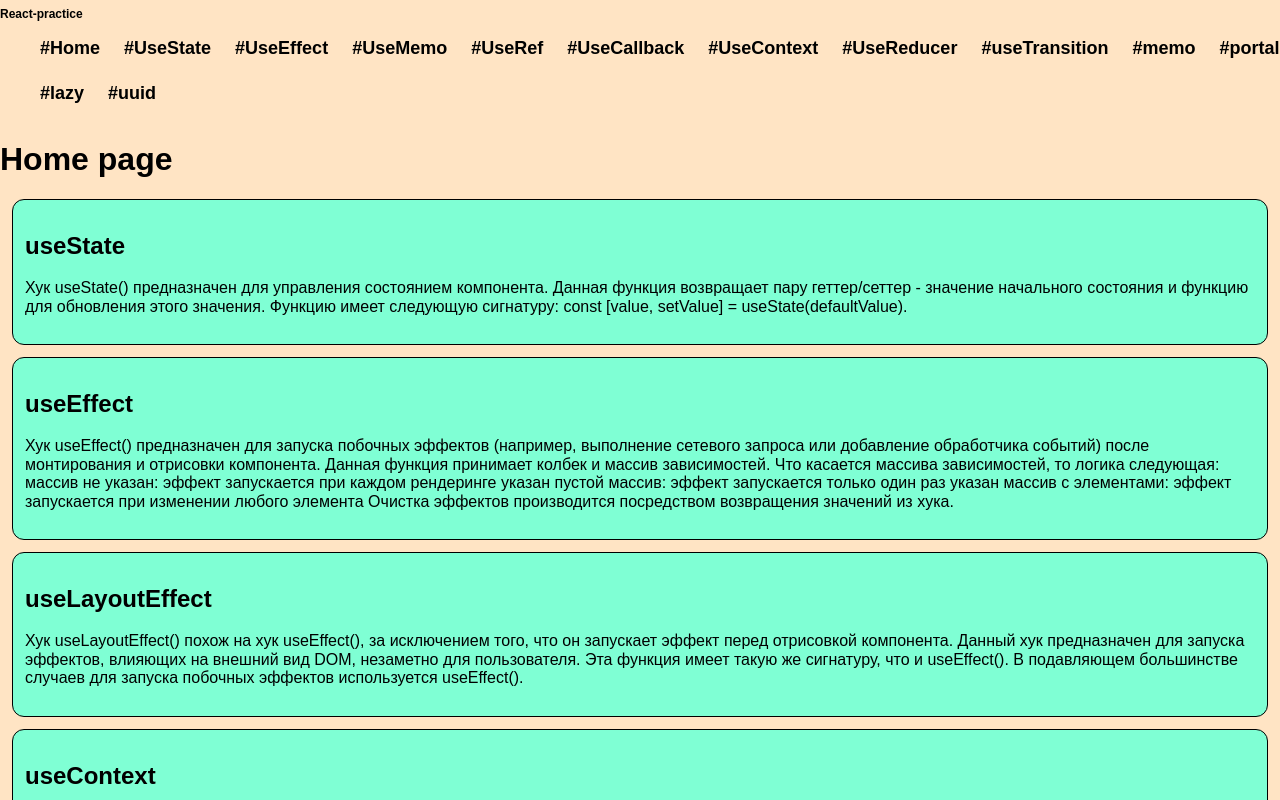
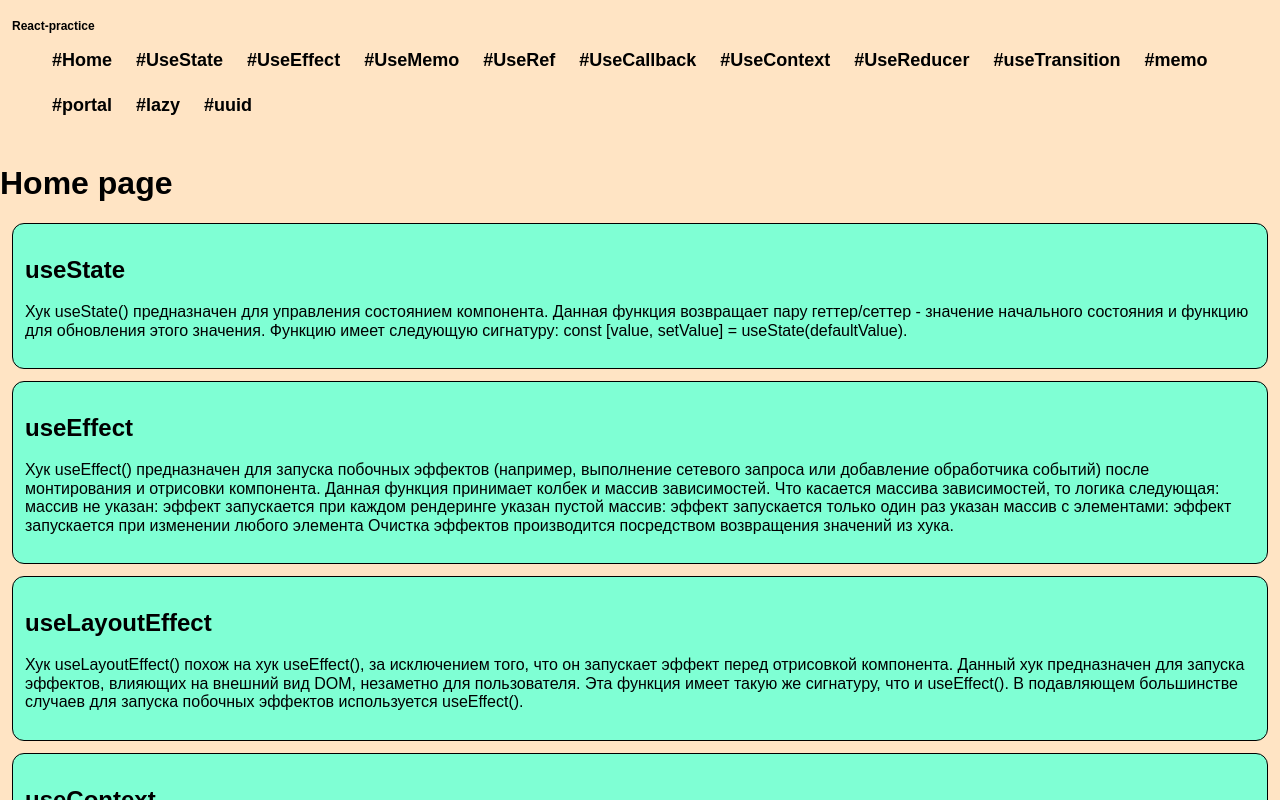
Before and after one commit to ArtemDubovov/-react-practice, a React (Create React App) app: page / in a window 1280 px wide. Shown: the top 800 px of the page. Built offline with nearby package versions, Linux system fonts and the light colour scheme; a web font is replaced by a local one.

Commit message:
add: style header

```diff
--- a/src/components/Header/style.css
+++ b/src/components/Header/style.css
@@ -1,3 +1,7 @@
+.header {
+    padding: 12px;
+}
+
 .header_menu {
     display: flex;
     gap: 24px;
```
